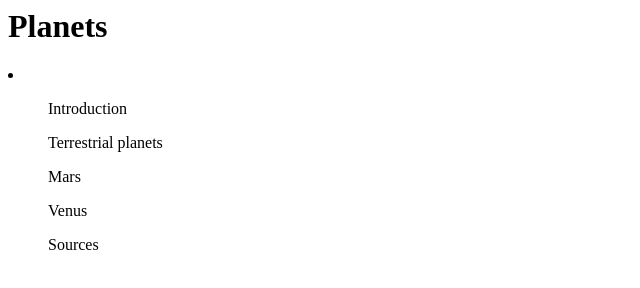
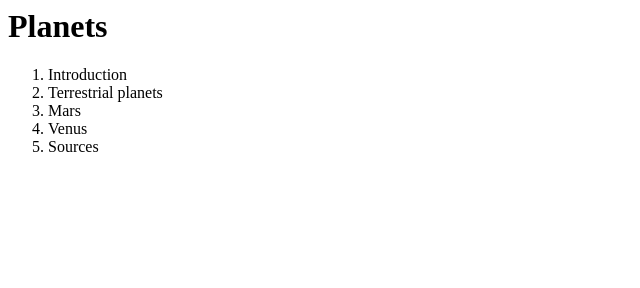
Before and after one commit to jenniferyaya/dsn1674-assignment-2, a plain HTML site: page index.html in a window 1280 px wide. Shown: the whole page, without its empty margins (0-640 px from the left). Drawn offline with Linux system fonts and the light colour scheme.

Commit message:
Created list.

```diff
--- a/index.html
+++ b/index.html
@@ -1,10 +1,11 @@
 <header>
 	<h1>Planets</h1>
+</header>
 
-<li>
-	<ol>Introduction</ol>
-<ol>Terrestrial planets</ol>
-<ol>Mars</ol>
-<ol>Venus</ol>
-<ol>Sources</ol>
-</li>
+<ol>
+	<li>Introduction</li>
+	<li>Terrestrial planets</li>
+	<li>Mars</li>
+	<li>Venus</li>
+	<li>Sources</li>
+</ol>
```
